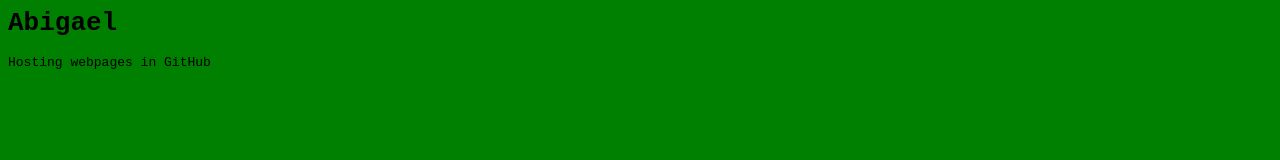
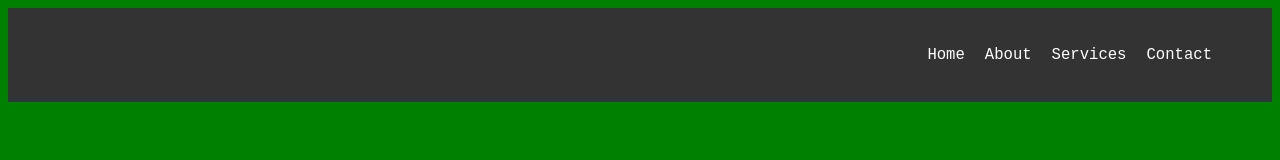
Before and after one commit to nrcfstudents/abigaelachieng, a plain HTML site: page index.html in a window 1280 px wide. Drawn offline with Linux system fonts and the light colour scheme.

Commit message:
navbar updated

```diff
--- a/index.html
+++ b/index.html
@@ -6,7 +6,21 @@
 <link rel="stylesheet" type="text/css" href="styles.css">
 </head>
 <body>
-<h1> Abigael</h1>
-<p>Hosting webpages in GitHub</p>
+<!-- Navigation bar -->
+<nav class="navbar">
+	<div class="logo">
+
+
+	</div>
+	<ul class="nav-links">
+		<li><a href="index.html">Home</a></li>
+		<li><a href="#about">About</a></li>
+		<li><a href="#services">Services</a></li>
+		<li><a href="#contact">Contact</a></li>
+
+	</ul>
+
+</nav>
+
 </body>
 </html>
--- a/styles.css
+++ b/styles.css
@@ -2,3 +2,34 @@ body{
 	background-color: green;
 	font-family: monospace;
 }
+
+.navbar{
+	background-color: #333;
+	padding: 25PX 50PX 25PX 50PX;
+	display:flex;
+	justify-content: space-between;
+	align-items: center;
+	position: sticky;
+	top: 0;
+	z-index: 1000;
+}
+.logo{
+	font size: 1.a5;
+	color: #fff;
+	font-weight: bold;
+}
+
+.nav-links{
+	list-style: none;
+	display: inline-flex;
+	gap: 20px: ;
+}
+.nav-links li{
+	position: !important;
+}
+.nav-links a{
+text-decoration: none;
+color: #fff;
+font-size: 1.2em;
+padding: 5px 10px;
+}
```
